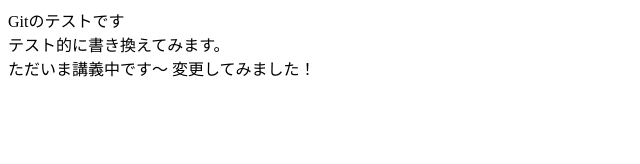
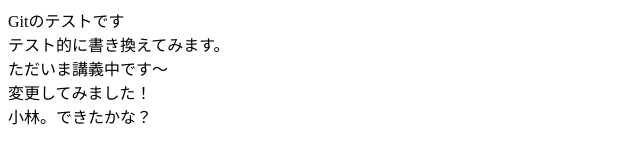
Before and after one commit to haru-kobayashi/gittest3, a plain HTML site: page index.html in a window 1280 px wide. Shown: the whole page, without its empty margins (0-640 px from the left). Drawn offline with Linux system fonts and the light colour scheme.

Commit message:
分かりやすいコメント

```diff
--- a/index.html
+++ b/index.html
@@ -9,7 +9,8 @@
 <body>
     Gitのテストです<br>
     テスト的に書き換えてみます。<br>
-    ただいま講義中です〜
-    変更してみました！
+    ただいま講義中です〜<br>
+    変更してみました！<br>
+    小林。できたかな？
 </body>
 </html>
```
